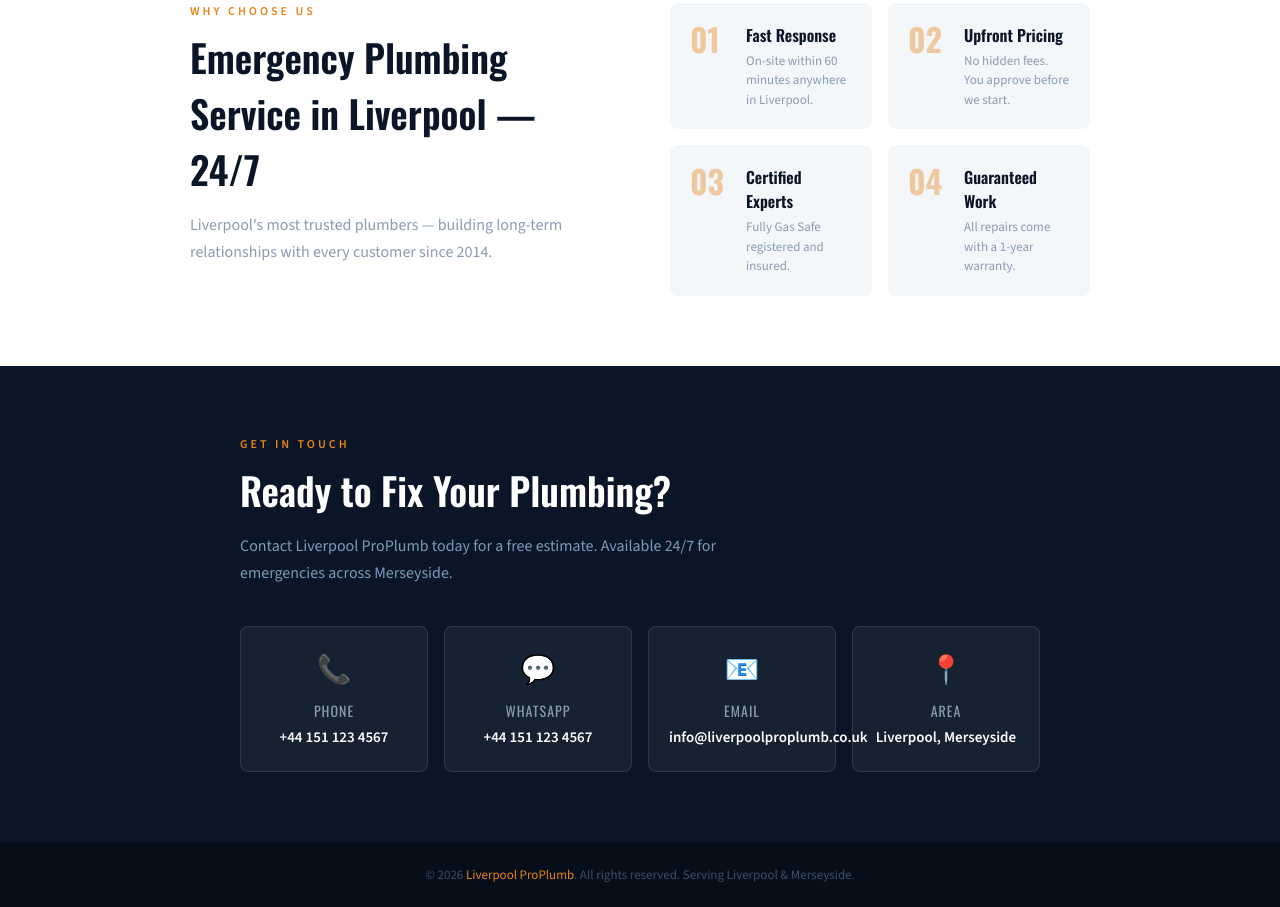
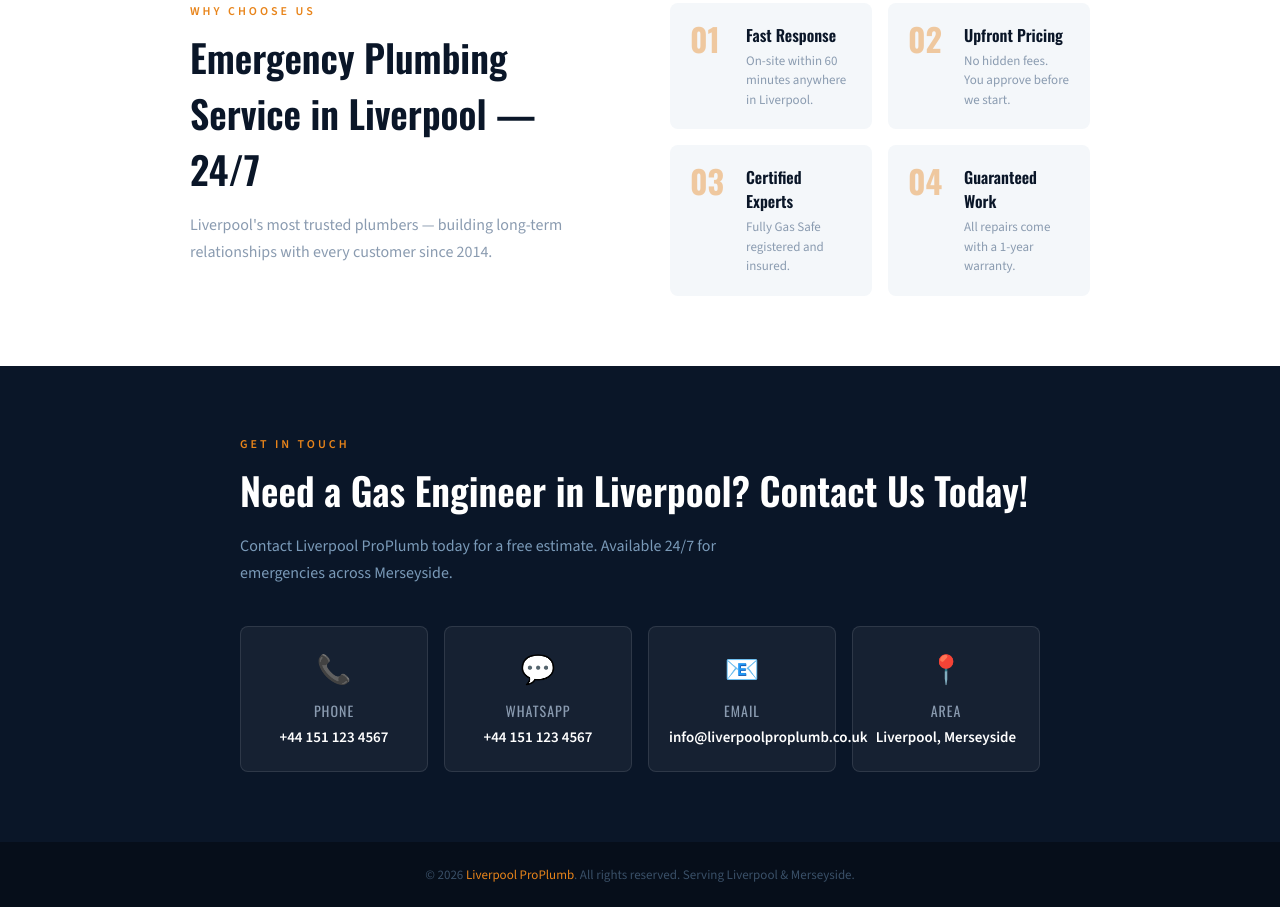
Before and after one commit to jaberrosid83-cell/jaberrosid83-cell.github.io, a plain HTML site: page index.html in a window 1280 px wide. Shown: the part 1653-2560 px from the top of the page. Drawn offline with nearby package versions, Linux system fonts and the light colour scheme.

Commit message:
Update index.html

```diff
--- a/index.html
+++ b/index.html
@@ -145,7 +145,7 @@
 <section class="contact-bg" id="contact">
   <div class="contact-inner">
     <div class="section-label">Get In Touch</div>
-    <div class="section-title">Ready to Fix Your Plumbing?</div>
+    <div class="section-title">Need a Gas Engineer in Liverpool? Contact Us Today!</div>
     <div class="section-sub">Contact Liverpool ProPlumb today for a free estimate. Available 24/7 for emergencies across Merseyside.</div>
     <div class="contact-cards">
       <div class="contact-card"><div class="contact-card-icon">📞</div><h4>Phone</h4><p>+44 151 123 4567</p></div>
```
